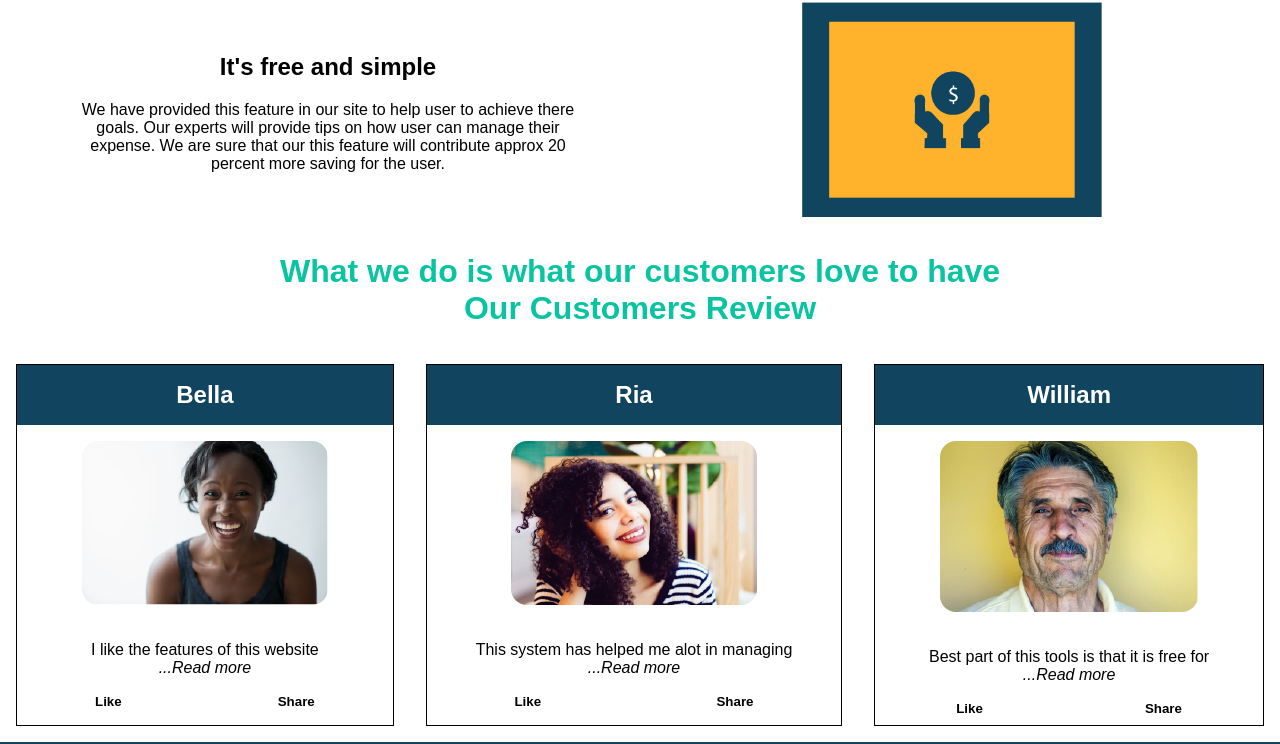
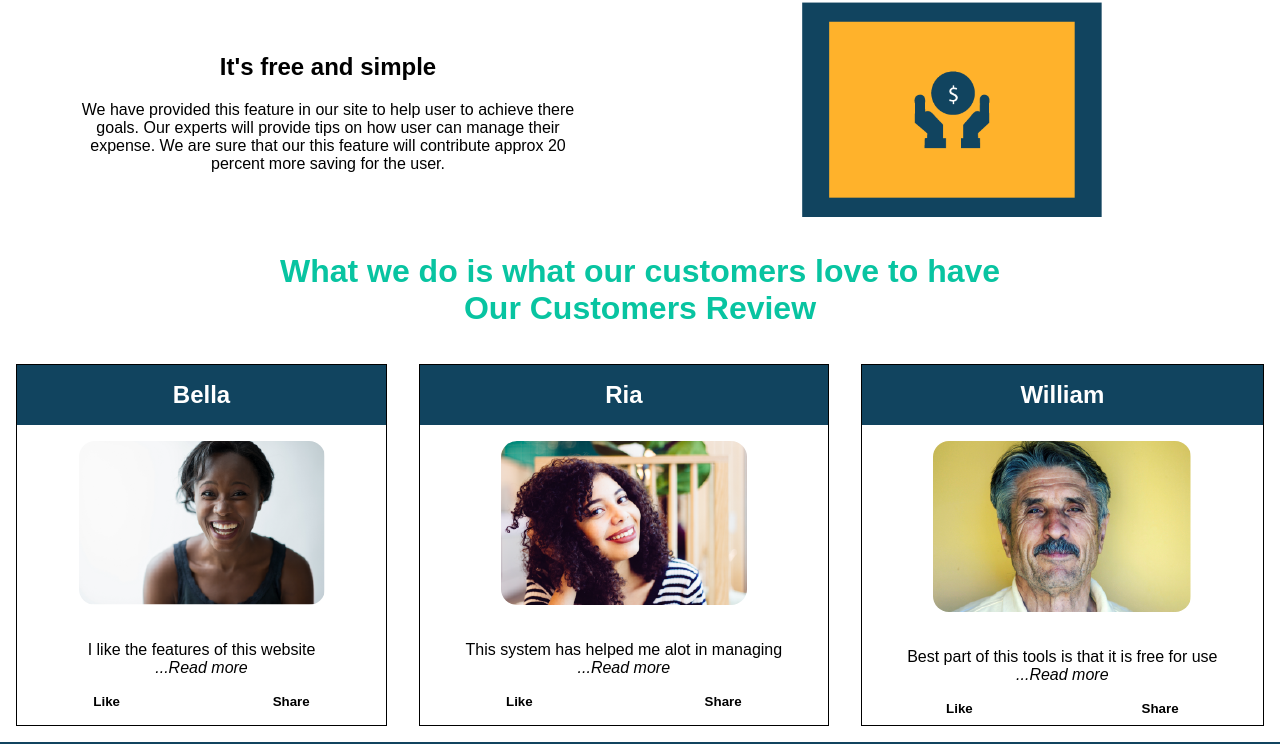
Before and after one commit to mehtabbal/trackE, a plain HTML site: page index.html in a window 1280 px wide. Shown: the part 1027-1771 px from the top of the page. Drawn offline with Linux system fonts and the light colour scheme.

Commit message:
Update index.html

```diff
--- a/index.html
+++ b/index.html
@@ -112,7 +112,7 @@ and can save money as much as he wants.
     <article class="review">
       <h2 class="name">William</h2>
       <img src="images/asset3.png" alt="bella">
-      <p>Best part of this tools is that it is free for
+      <p>Best part of this tools is that it is free for use
       <a href="#" class="readmore-link">...Read more</a></p>
       <div class="btns-action">
         <button type="button" name="like">Like</button>
```
